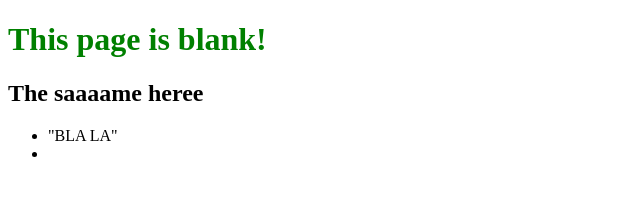
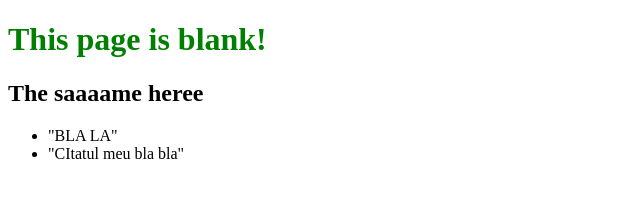
Before and after one commit to Valysavu/0main_repo_vs-, a plain HTML site: page index.html in a window 1280 px wide. Shown: the whole page, without its empty margins (0-640 px from the left). Drawn offline with Linux system fonts and the light colour scheme.

Commit message:
Added quote by valentin pope

```diff
--- a/index.html
+++ b/index.html
@@ -9,7 +9,7 @@
 		<h2>The saaaame heree</h2>
 		<ul>
 			<li>"BLA LA"</li>
-			<li></li>
+			<li>"CItatul meu bla bla"</li>
 		</ul>
 	</body>
 </html>
```
